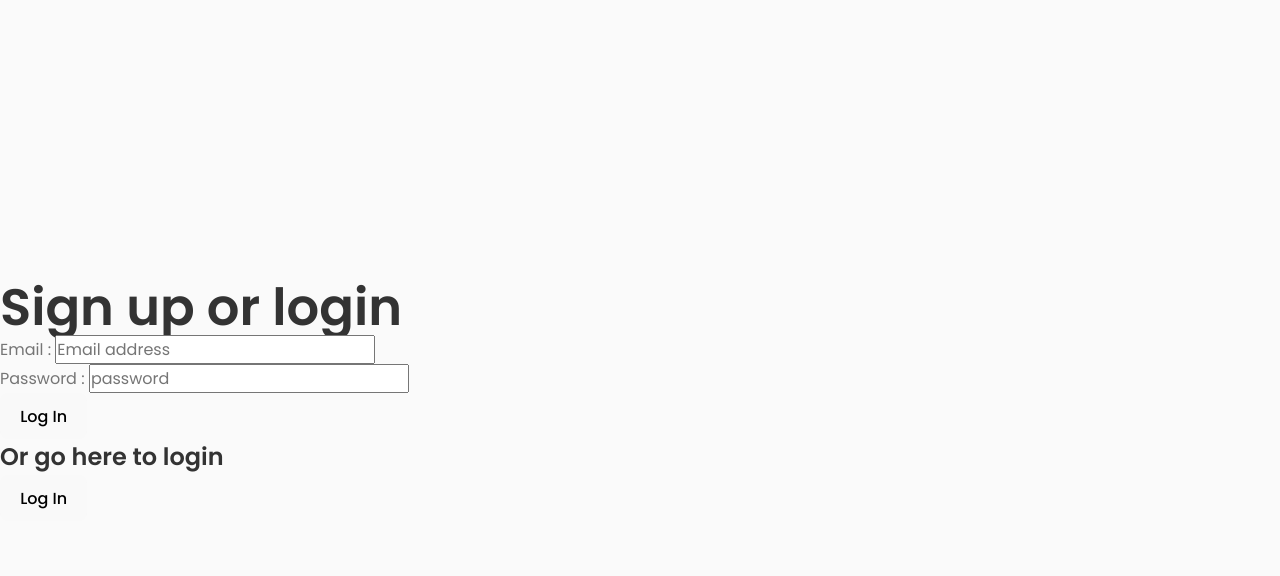
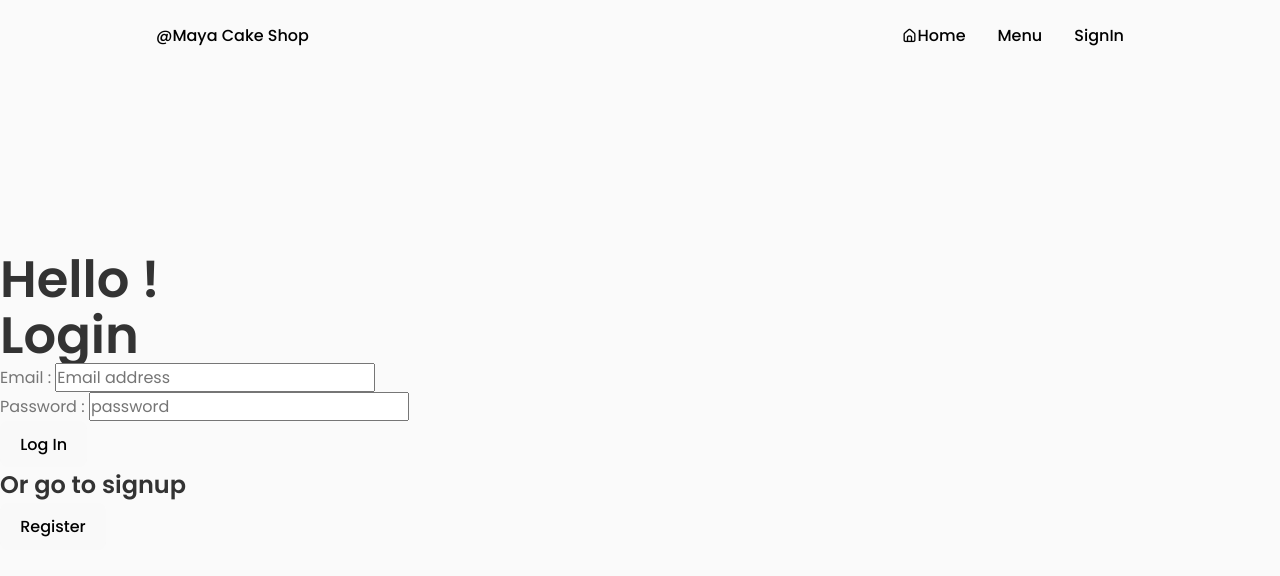
Before and after one commit to RajeenKhadka/bakery-shop-fullstack, a React (Vite) app in the folder frontend/: page /authentication in a window 1280 px wide. Shown: the top 576 px of the page. Built offline with nearby package versions, Linux system fonts and the light colour scheme.

Commit message:
Updated Nav with Authentication

```diff
--- a/frontend/src/App.jsx
+++ b/frontend/src/App.jsx
@@ -1,4 +1,4 @@
-import { useState } from "react";
+import { useState, useEffect } from "react";
 import { Routes, Route } from "react-router";
 import "./App.css";
 import Nav from "./components/NavBar/Nav";
@@ -17,29 +17,31 @@ function App() {
 
   return (
     <>
-      {user ? (
-        <>
-          <Nav user={user} /> {/* Pass user to Nav for dynamic updates */}
-          <h1>Hello {user.name}</h1>
+      <Nav user={user} setUser={setUser} />
+      <h1>Hello {user ? user.name + "!" : "!"}</h1>
       <Routes>
         <Route path="/" element={<Home />} />
-            <Route path="/menu" element={<Menu addToCart={addToCart} />} />
+        <Route
+          path="/menu"
+          element={<Menu addToCart={addToCart} user={user} />} // Pass user to Menu
+        />
         <Route path="/order" element={<Order />} />
         <Route
           path="/cart"
           element={
             <Cart
-                  userId={user._id} // Pass userId explicitly
+              userId={user?._id} // Pass userId explicitly
+              cart={cart} // Pass cart state to the Cart component
               removeItem={removeItem}
               updateQuantity={updateQuantity}
             />
           }
         />
+        <Route
+          path="/authentication"
+          element={<AuthPage setUser={setUser} />}
+        />
       </Routes>
-        </>
-      ) : (
-        <AuthPage setUser={setUser} />
-      )}
     </>
   );
 }
--- a/frontend/src/components/AuthForms/LoginForm.jsx
+++ b/frontend/src/components/AuthForms/LoginForm.jsx
@@ -1,4 +1,5 @@
 import { useState } from "react";
+import { useNavigate } from "react-router";
 import userService from "../../utilities/users-services.js";
 
 function LoginForm({ setUser }) {
@@ -8,6 +9,7 @@ function LoginForm({ setUser }) {
   });
 
   const [error, setError] = useState("");
+  const navigate = useNavigate(); // Initialize the navigate function
 
   function handleChange(e) {
     setFormData({ ...formData, [e.target.name]: e.target.value });
@@ -15,14 +17,12 @@ function LoginForm({ setUser }) {
 
   async function handleSubmit(e) {
     e.preventDefault();
-    // console.log(formData);
     const credentials = { ...formData };
-    console.log(credentials);
     try {
-      //The promise returned by the login service method will resolve to the user
-      //object included in the payload of the JWT
+      // The promise returned by the login service method will resolve to the user object
       const user = await userService.logIn(credentials);
-      setUser(user);
+      setUser(user); // Set user state after successful login
+      navigate("/"); // Redirect to the home page after login
     } catch (err) {
       setError("Login Failed - Try Again");
     }
@@ -30,6 +30,7 @@ function LoginForm({ setUser }) {
 
   return (
     <div>
+      <h1>Login</h1>
       <form autoComplete="off" onSubmit={handleSubmit}>
         <label>Email : </label>
         <input
--- a/frontend/src/components/AuthForms/SignUpForm.jsx
+++ b/frontend/src/components/AuthForms/SignUpForm.jsx
@@ -1,5 +1,4 @@
 import { useState } from "react";
-//adding in auth, I am importing SignUp from utilities
 import { signUp } from "../../utilities/users-services.js";
 
 function SignUpForm() {
@@ -39,16 +38,16 @@ function SignUpForm() {
 
   return (
     <>
-      <h1>Sign up to start using your own calendar</h1>
+      <h1>Sign up</h1>
       <div>
         <form autoComplete="off" onSubmit={handleSubmit}>
-          <label>Display Name : </label>
+          <label>Name : </label>
           <input
             type="text"
             name="name"
             value={formData.name}
             onChange={handleChange}
-            placeholder="Display Name"
+            placeholder="Enter Name"
             required
           />
           <br />
--- a/frontend/src/components/CakeListing.jsx
+++ b/frontend/src/components/CakeListing.jsx
@@ -1,11 +1,13 @@
-function CakeListing({ entries, addToCart }) {
+// components/CakeListing.jsx
+
+function CakeListing({ entries, addToCart, user }) {
   return (
     <div>
       <ul style={{ listStyleType: "none" }}>
         {entries.map((entry, index) => (
           <li key={index}>
             <div className="cake__img">
-              {/* Add a image tag here once you have a img url but for now using <p> to diplay text */}
+              {/* Add an image tag here once you have an img URL */}
               <p>{entry.imageUrl}</p>
             </div>
             <p>Name: {entry.name}</p>
@@ -13,10 +15,13 @@ function CakeListing({ entries, addToCart }) {
             <p>Price: ${entry.price}</p>
             <button
               onClick={() => {
-                addToCart(entry);
+                if (user) {
+                  addToCart(entry); // Add to cart only if the user is logged in
+                }
               }}
+              disabled={!user} // Disable the button if user is not logged in
             >
-              Add to Cart
+              Add to cart
             </button>
           </li>
         ))}
--- a/frontend/src/components/NavBar/Nav.jsx
+++ b/frontend/src/components/NavBar/Nav.jsx
@@ -1,14 +1,17 @@
 import { Link } from "react-router";
+import { useNavigate } from "react-router";
 import { logOut } from "../../utilities/users-services";
 import "./nav.css";
 
-function Nav(user) {
+function Nav({ user, setUser }) {
+  const navigate = useNavigate(); // Initialize the navigate function
+
   function handleLogOut() {
-    //delegate this functionality to users-services
-    logOut();
-    //Update state will also cause a rerender
-    setUser(null);
+    logOut(); // Log the user out
+    setUser(null); // Clear the user state
+    navigate("/"); // Redirect to home page after logout
   }
+
   return (
     <header className="header">
       <nav className="nav container">
@@ -30,17 +33,26 @@ function Nav(user) {
               </Link>
             </li>
 
+            {user ? (
+              <>
                 <li className="nav__item">
                   <Link className="nav__link" to="/cart">
                     Cart
                   </Link>
                 </li>
-
                 <li className="nav__item">
-              <Link className="nav__link" to="" onClick={handleLogOut}>
+                  <Link className="nav__link" to="/" onClick={handleLogOut}>
                     LogOut
                   </Link>
                 </li>
+              </>
+            ) : (
+              <li className="nav__item">
+                <Link className="nav__link" to="/authentication">
+                  SignIn
+                </Link>
+              </li>
+            )}
           </ul>
         </div>
       </nav>
--- a/frontend/src/pages/authpage/AuthPage.jsx
+++ b/frontend/src/pages/authpage/AuthPage.jsx
@@ -3,7 +3,7 @@ import LoginForm from "../../components/AuthForms/LoginForm";
 import SignUpForm from "../../components/AuthForms/SignUpForm";
 
 function AuthPage(props) {
-  const [signUp, setSignUp] = useState(true);
+  const [signUp, setSignUp] = useState(false);
 
   function togglePage() {
     setSignUp(!signUp);
@@ -11,12 +11,11 @@ function AuthPage(props) {
 
   return (
     <>
-      <h1>Sign up or login</h1>
       <>
         {signUp ? (
+          <SignUpForm setUser={props.setUser} />
+        ) : (
           <LoginForm setUser={props.setUser} />
-        ) : (
-          <SignUpForm setUser={props.setUser} />
         )}
       </>
       <h2>{signUp ? "Or go here to login" : "Or go to signup"}</h2>
--- a/frontend/src/pages/cart/Cart.jsx
+++ b/frontend/src/pages/cart/Cart.jsx
@@ -9,7 +9,6 @@ function Cart({ userId, removeItem, updateQuantity }) {
   // Utility to validate ObjectId
   const isValidObjectId = (id) => {
     console.log(`The id being passed is: ${id}`);
-    if (id === "mock12345") return true;
     return /^[a-fA-F0-9]{24}$/.test(id);
   };
 
@@ -50,6 +49,10 @@ function Cart({ userId, removeItem, updateQuantity }) {
   };
 
   useEffect(() => {
+    if (!userId) {
+      // Don't fetch cart if there's no userId
+      return;
+    }
     fetchCart(); // Fetch the cart when the component mounts or userId changes
   }, [userId, removeItem, updateQuantity]);
 
--- a/frontend/src/pages/menu/Menu.jsx
+++ b/frontend/src/pages/menu/Menu.jsx
@@ -1,8 +1,10 @@
+// pages/menu/Menu.jsx
+
 import axios from "axios";
 import { useEffect, useState } from "react";
 import CakeListing from "../../components/CakeListing";
 
-function Menu({ addToCart }) {
+function Menu({ addToCart, user }) {
   const [entries, setEntries] = useState([]);
   const LOCAL_URL = "http://localhost:5052";
 
@@ -24,7 +26,7 @@ function Menu({ addToCart }) {
     <div>
       <h1>Menu</h1>
       {entries.length > 0 ? (
-        <CakeListing entries={entries} addToCart={addToCart} />
+        <CakeListing entries={entries} addToCart={addToCart} user={user} />
       ) : (
         <h1>No cake entries...</h1>
       )}
--- a/frontend/src/utilities/users-services.js
+++ b/frontend/src/utilities/users-services.js
@@ -14,12 +14,19 @@ export async function signUp(userData) {
   return getUser();
 }
 
+// Function to handle user login
 export async function logIn(credentials) {
+  // Call the API to log in the user with the provided credentials (email and password)
   const token = await usersAPI.logIn(credentials);
+  // Log the token received from the API for debugging purposes
   console.log("Token received:", token);
+  // Store the token in localStorage for persistence across page reloads
   localStorage.setItem("token", token);
+  // Get the user information from the token (assumes you have a function to parse the token)
   const user = getUser();
+  // Log the user information parsed from the token for debugging purposes
   console.log("User parsed from token:", user);
+  // Return the user object to be used elsewhere in the app
   return user;
 }
 
@@ -39,14 +46,19 @@ export function getToken() {
   return token;
 }
 
+// Function to retrieve the user information from the stored token
 export function getUser() {
+  // Get the token from localStorage or another source (e.g., cookie)
   const token = getToken();
+  // If no token is found, return null to indicate the user is not authenticated
   if (!token) return null;
-
   try {
+    // Decode and parse the token (split by '.' to access the payload part, then decode and parse JSON)
     const payload = JSON.parse(atob(token.split(".")[1]));
-    return payload.user || null; // Ensure `user` is returned
+    // Return the `user` object from the payload if it exists, otherwise return null
+    return payload.user || null;
   } catch (error) {
+    // If there’s an error parsing the token (e.g., invalid format), log the error and return null
     console.error("Error parsing token:", error);
     return null;
   }
```
Lines whose indentation alone changed are shown as unchanged.
